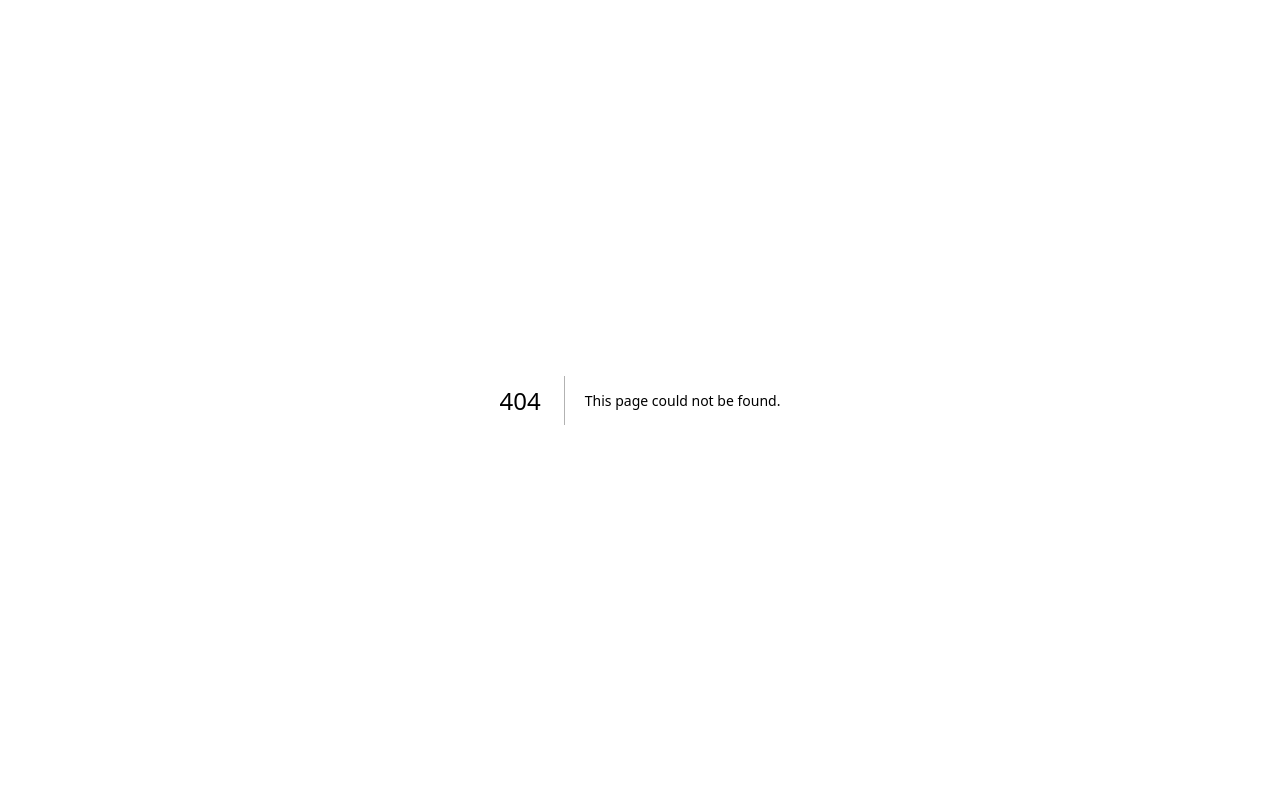
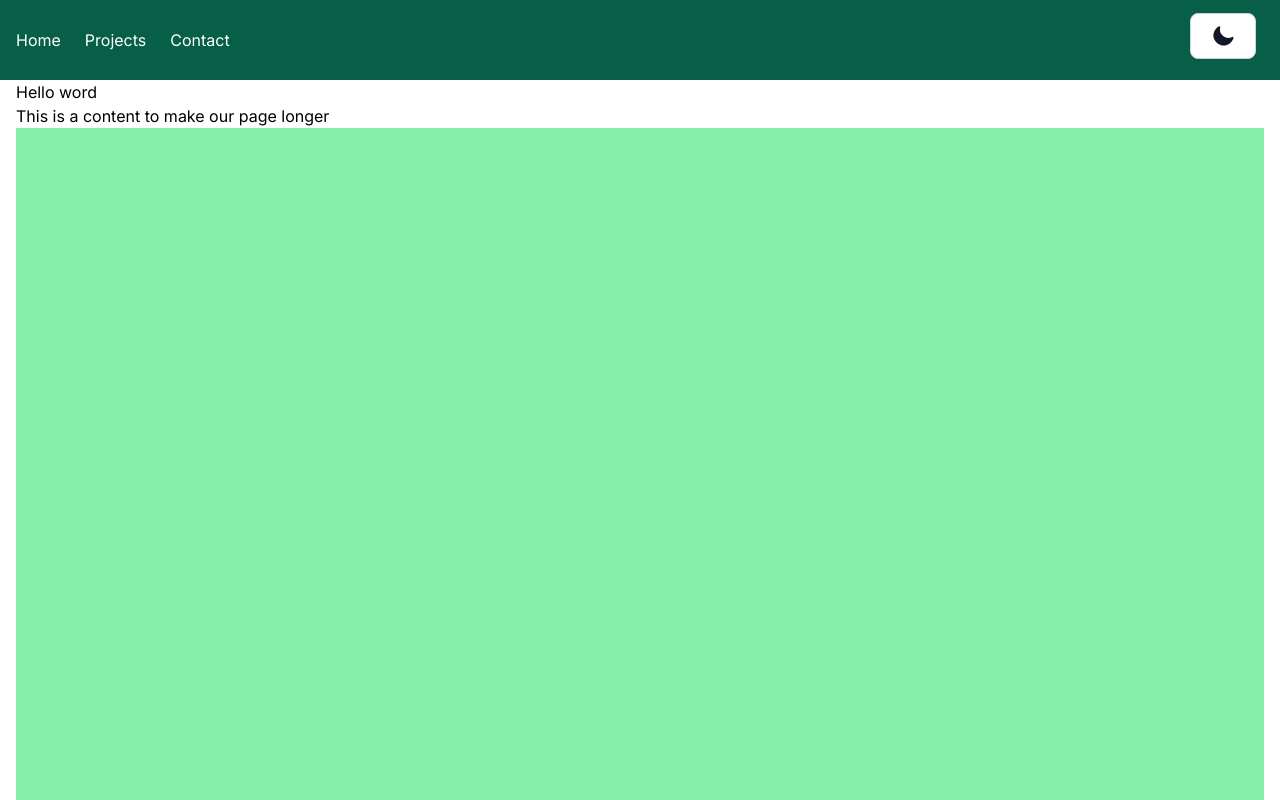
Before and after one commit to davealma/davidalmanza-portafolio, a Next.js app: page /projects in a window 1280 px wide. Before the commit this address had no page. Shown: the top 800 px of the page. Built offline with nearby package versions, Linux system fonts and the light colour scheme.

Commit message:
Initial commit with project structure

```diff
--- /dev/null
+++ b/app/components/Navbar.tsx
@@ -0,0 +1,27 @@
+import Link from "next/link";
+import ToggleTheme from './ToggleTheme';
+
+const NavBar = () => {
+    return(
+        <div className="w-full h-20 bg-emerald-800 sticky top-0">
+            <div className="container mx-auto px-4 h-full">
+                <div className="flex justify-between items-center h-full">
+                    <ul className="hidden md:flex gap-x-6 text-white">
+                        <li>
+                            <Link href="/">Home</Link>
+                        </li>
+                        <li>
+                            <Link href="/projects">Projects</Link>
+                        </li>
+                        <li>
+                            <Link href="/contact">Contact</Link>
+                        </li>
+                    </ul>
+                    <ToggleTheme />
+                </div>
+            </div>
+        </div>
+    )
+};
+
+export default NavBar;
--- /dev/null
+++ b/app/components/ToggleTheme.tsx
@@ -0,0 +1,9 @@
+import { MoonIcon } from "@heroicons/react/20/solid";
+const ToggleTheme = () => {
+    return(
+        <button type="button" className="text-gray-900 bg-white border border-gray-300 focus:outline-none hover:bg-gray-100 focus:ring-4 focus:ring-gray-200 font-medium rounded-lg text-sm px-5 py-2.5 mr-2 mb-2 dark:bg-gray-800 dark:text-white dark:border-gray-600 dark:hover:bg-gray-700 dark:hover:border-gray-600 dark:focus:ring-gray-700">
+            <MoonIcon className="h-6 w-6" />
+        </button>
+    )
+}
+export default ToggleTheme;
--- /dev/null
+++ b/app/contact/page.tsx
@@ -0,0 +1,7 @@
+const Contact = () => {
+    return(
+        <div>Contact</div>
+    );
+};
+
+export default Contact;
--- a/app/globals.css
+++ b/app/globals.css
@@ -2,11 +2,11 @@
 @tailwind components;
 @tailwind utilities;
 
-:root {
+/* :root {
   --foreground-rgb: 0, 0, 0;
   --background-start-rgb: 214, 219, 220;
   --background-end-rgb: 255, 255, 255;
-}
+}*/
 
 @media (prefers-color-scheme: dark) {
   :root {
--- a/app/layout.tsx
+++ b/app/layout.tsx
@@ -1,6 +1,7 @@
 import './globals.css'
 import type { Metadata } from 'next'
 import { Inter } from 'next/font/google'
+import Navbar from './components/Navbar'
 
 const inter = Inter({ subsets: ['latin'] })
 
@@ -16,7 +17,10 @@ export default function RootLayout({
 }) {
   return (
     <html lang="en">
-      <body className={inter.className}>{children}</body>
+      <body className={inter.className}>
+        <Navbar />
+        {children}
+      </body>
     </html>
   )
 }
--- /dev/null
+++ b/app/projects/page.tsx
@@ -0,0 +1,16 @@
+const Projects = () => {
+    return(
+        <>
+            <div className="container mx-auto px-4">
+                <h1>Hello word</h1>
+                <p>This is a content to make our page longer</p>
+                <div className="w-full h-screen bg-green-300"></div>
+                <p>
+                    Lorem Ipsum is simply dummy text ...
+                </p>
+            </div>
+        </>
+    );
+};
+
+export default Projects;
```
Also changed, not shown: package.json (+12 -11 lines), 2 other files (tests, documents, lock files or other folders).
